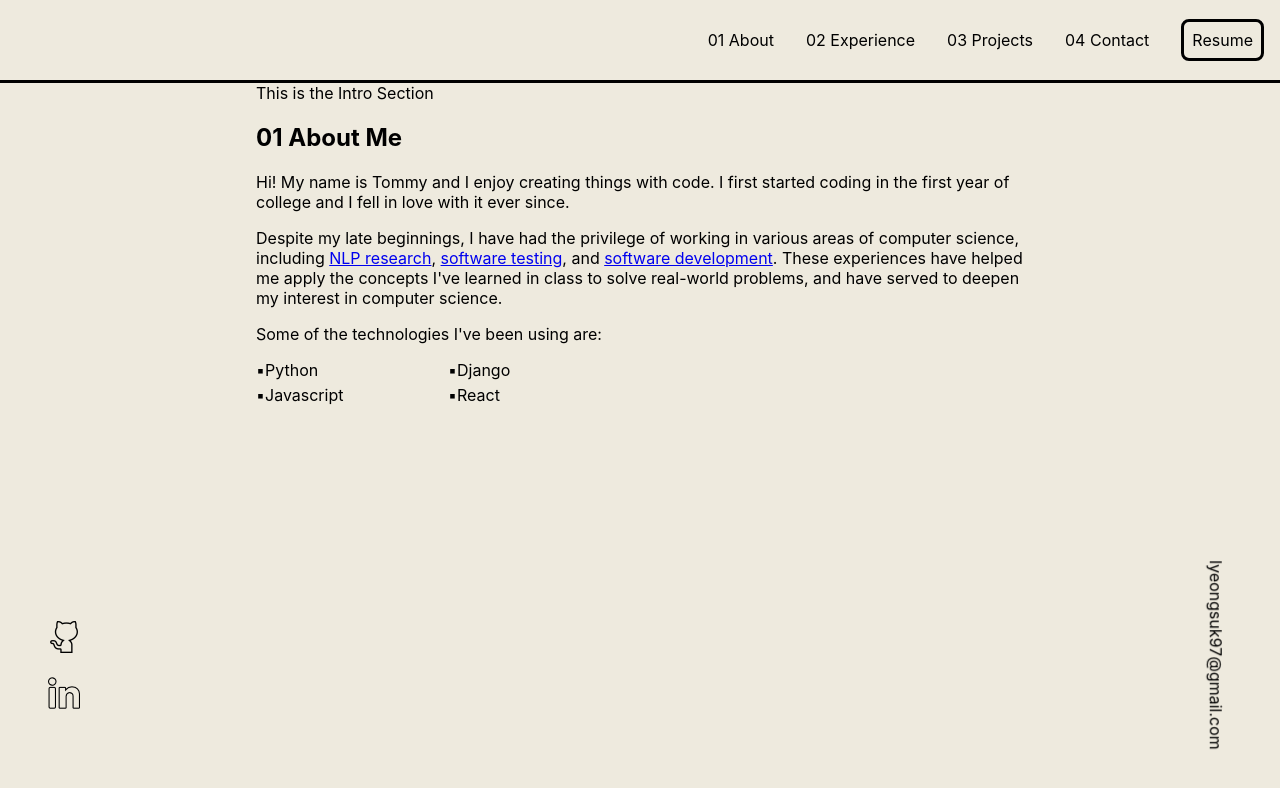
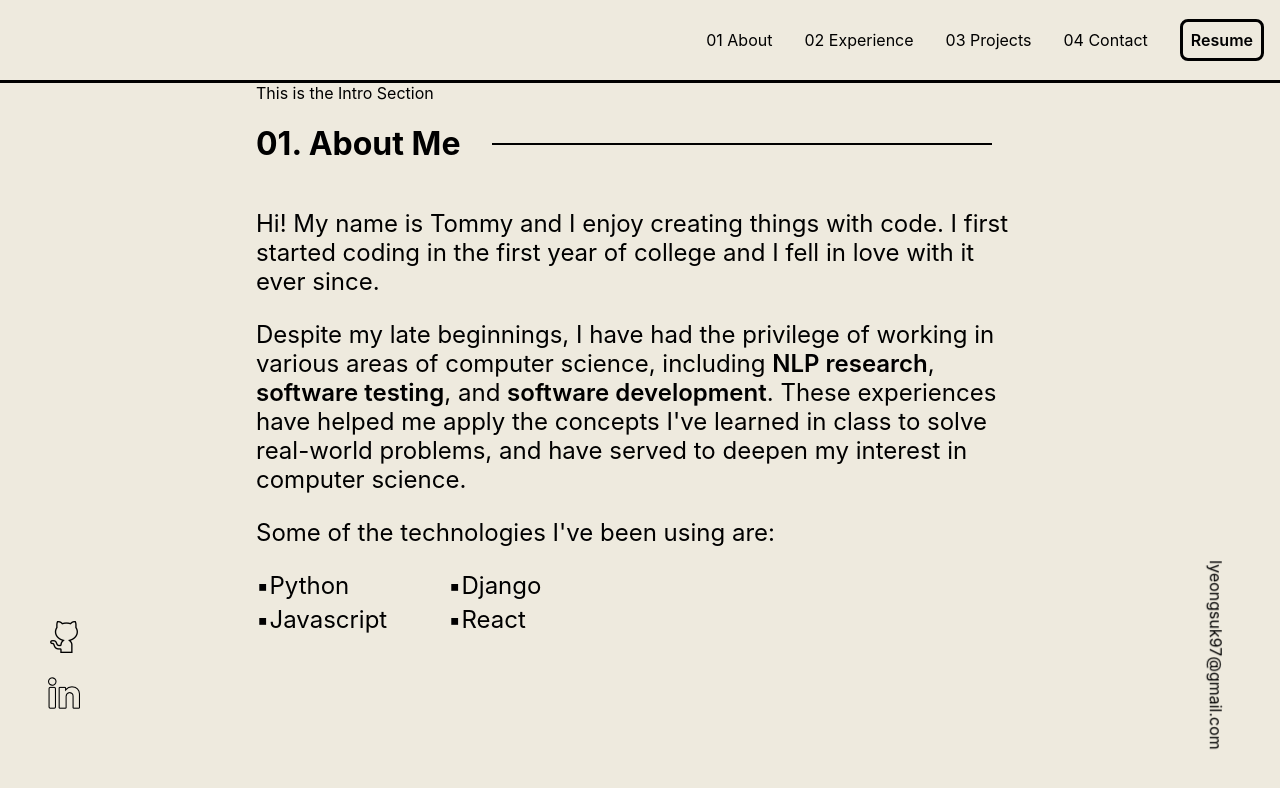
Before and after one commit to lysmm203/personal-portfolio, a React (Create React App) app: page / in a window 1280 px wide. Shown: the top 788 px of the page. Built offline with nearby package versions, Linux system fonts and the light colour scheme.

Commit message:
add and style the hr in the section headings. finish styling for first section

```diff
--- a/src/App.css
+++ b/src/App.css
@@ -2,11 +2,23 @@ html{
   font-family: "Roboto", sans-serif;
   box-sizing: border-box;
   background-color: #EEEADE;
+
+}
+
+a{
+  text-decoration: none;
+  font-weight: 600;
+  color: black;
+
+}
+
+p{
+  font-size: 1.5rem;
 }
 
 ul{
-  margin: 0px;
-  padding: 0px;
+  margin: 0;
+  padding: 0;
   list-style-type: none;
 }
 
@@ -100,9 +112,21 @@ ul{
 
 .section{
   text-align: left;
+}
+
+.section-heading{
+  display: flex;
+  align-items: center;
+}
+
+.section-heading-line{
+  flex: 1 0 auto;
+  height: 1.5px;
+  background-color: black;
+  border: none;
+  margin: 2rem;
 
 }
-
 
 .skill-table{
   list-style-type: "\025AA";
@@ -111,4 +135,5 @@ ul{
   display: grid;
   grid-template-columns: repeat(2, 1fr);
   row-gap: 5px;
+  font-size: 1.5rem;
 }
--- a/src/components/about_me.js
+++ b/src/components/about_me.js
@@ -1,7 +1,9 @@
 export default function AboutMe(){
     return (
         <div>
-            <h2>01 About Me</h2>
+            <div className={"section-heading"}>
+                <h1>01. About Me</h1><hr className={"section-heading-line"}/>
+            </div>
             <p>Hi! My name is Tommy and I enjoy creating things with code. I first started coding in the first
             year of college and I fell in love with it ever since.
             </p>
```
